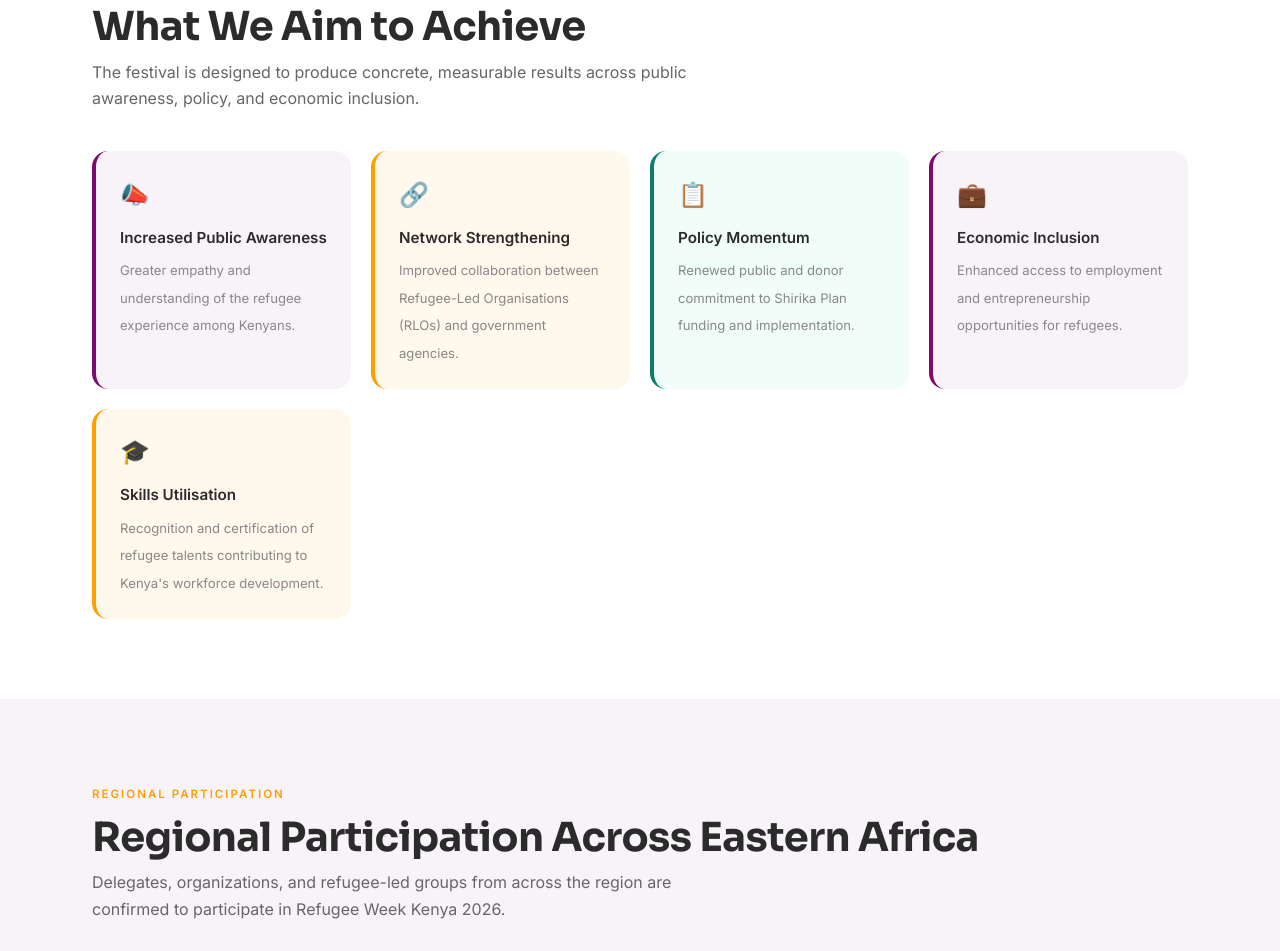
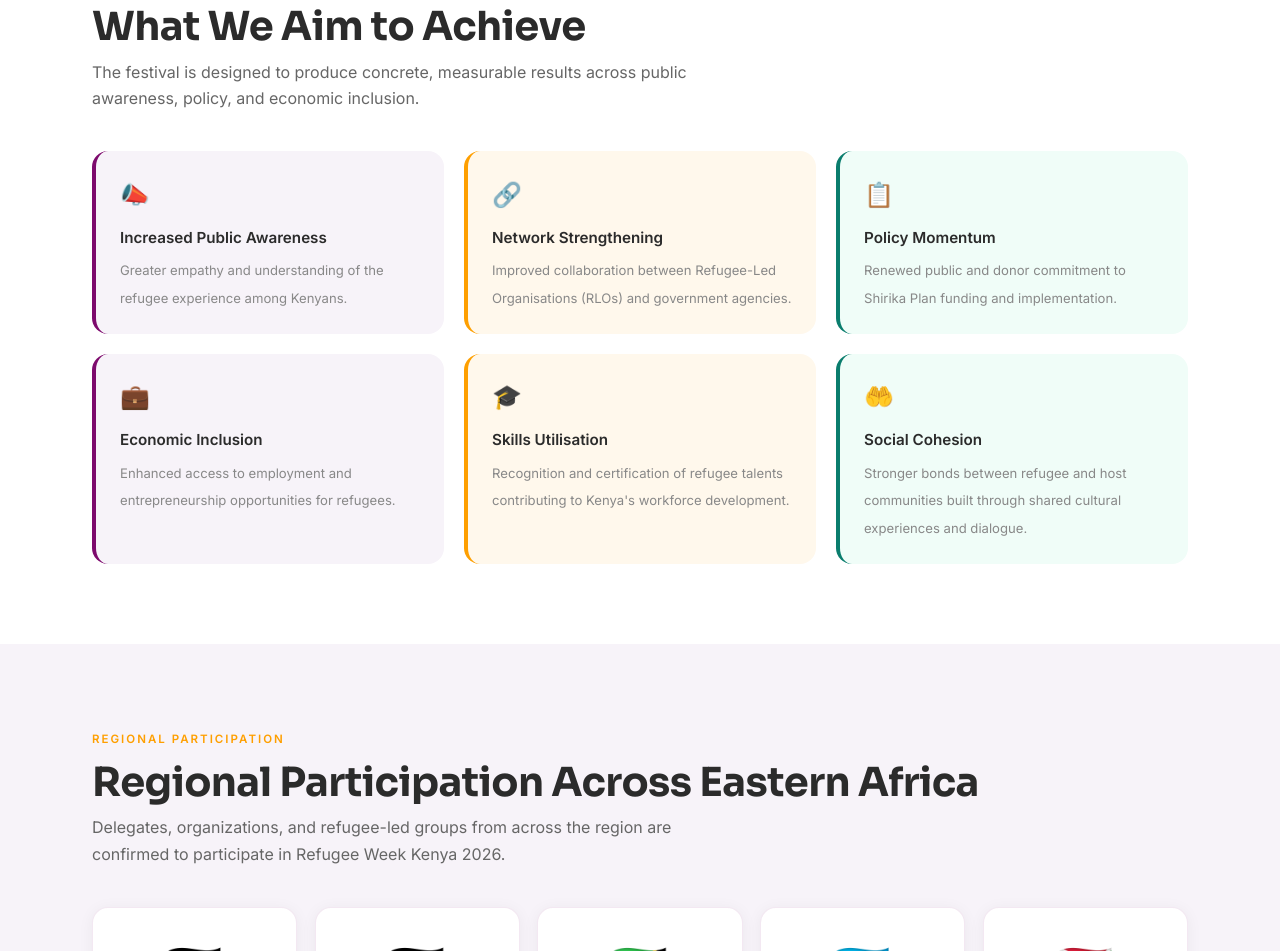
Before and after one commit to ryanmwaks/migration-pulse-hub, a plain HTML site: page refugee-week-2026.html in a window 1280 px wide. Shown: the part 2618-3569 px from the top of the page. Drawn offline with nearby package versions, Linux system fonts and the light colour scheme.

Commit message:
fix(outcomes): add Social Cohesion card and lock to 3-col grid for 3+3 layout
Co-Authored-By: Claude Sonnet 4.6 <noreply@anthropic.com>

```diff
--- a/refugee-week-2026.html
+++ b/refugee-week-2026.html
@@ -948,7 +948,7 @@
         <h2>What We Aim to Achieve</h2>
         <p>The festival is designed to produce concrete, measurable results across public awareness, policy, and economic inclusion.</p>
       </div>
-      <div style="display:grid;grid-template-columns:repeat(auto-fill,minmax(220px,1fr));gap:1.25rem;margin-top:1.5rem">
+      <div style="display:grid;grid-template-columns:repeat(3,1fr);gap:1.25rem;margin-top:1.5rem">
         <div style="background:#f7f3f9;border-radius:1rem;padding:1.4rem 1.5rem;border-left:4px solid var(--rw-plum)">
           <div style="font-size:1.5rem;margin-bottom:.6rem">📣</div>
           <strong style="display:block;font-size:.95rem;color:#2B2B2B;margin-bottom:.35rem">Increased Public Awareness</strong>
@@ -973,6 +973,11 @@
           <div style="font-size:1.5rem;margin-bottom:.6rem">🎓</div>
           <strong style="display:block;font-size:.95rem;color:#2B2B2B;margin-bottom:.35rem">Skills Utilisation</strong>
           <span style="font-size:.82rem;color:#888;line-height:1.6">Recognition and certification of refugee talents contributing to Kenya's workforce development.</span>
+        </div>
+        <div style="background:#f0fdf8;border-radius:1rem;padding:1.4rem 1.5rem;border-left:4px solid var(--rw-teal)">
+          <div style="font-size:1.5rem;margin-bottom:.6rem">🤲</div>
+          <strong style="display:block;font-size:.95rem;color:#2B2B2B;margin-bottom:.35rem">Social Cohesion</strong>
+          <span style="font-size:.82rem;color:#888;line-height:1.6">Stronger bonds between refugee and host communities built through shared cultural experiences and dialogue.</span>
         </div>
       </div>
     </div>
```
